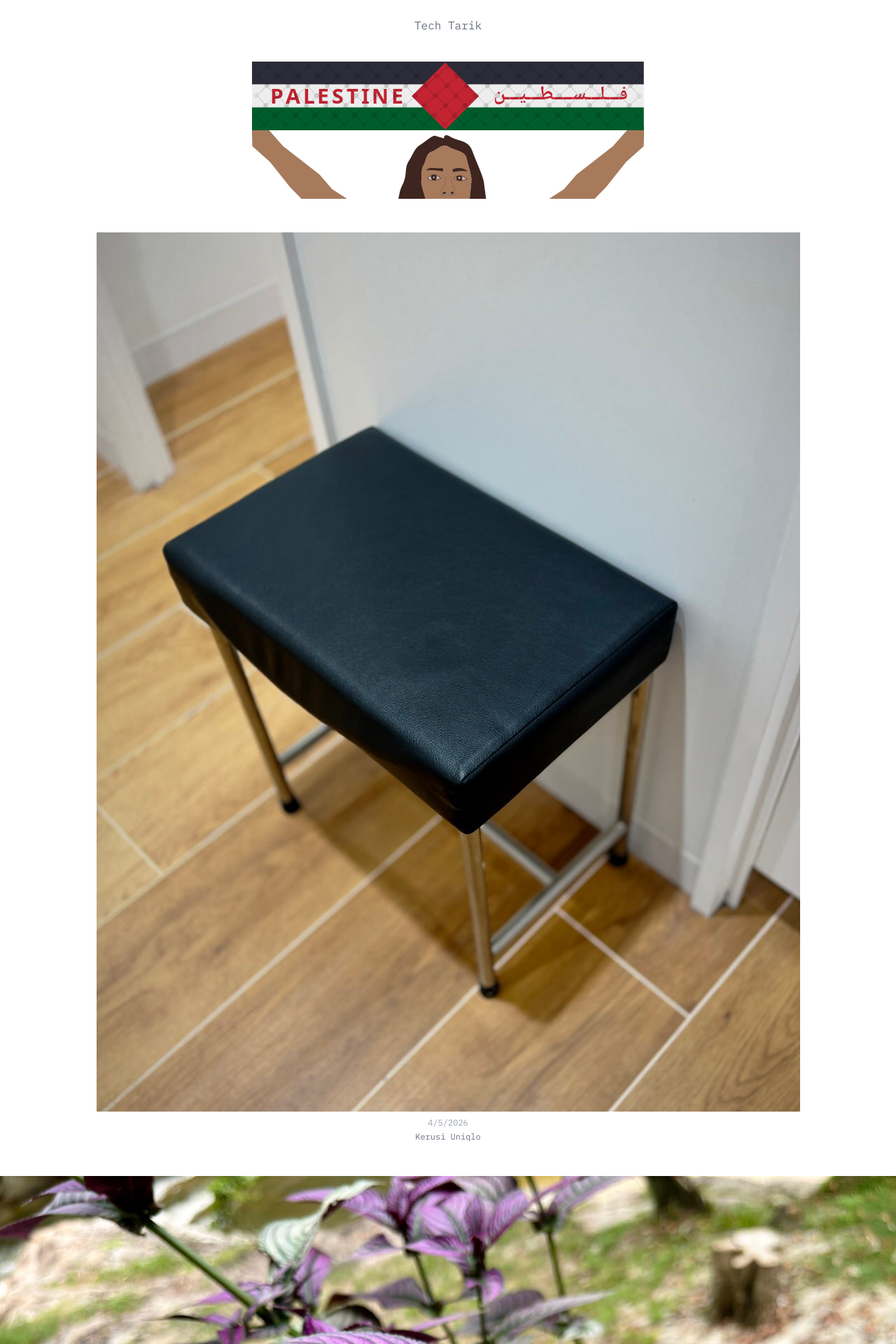
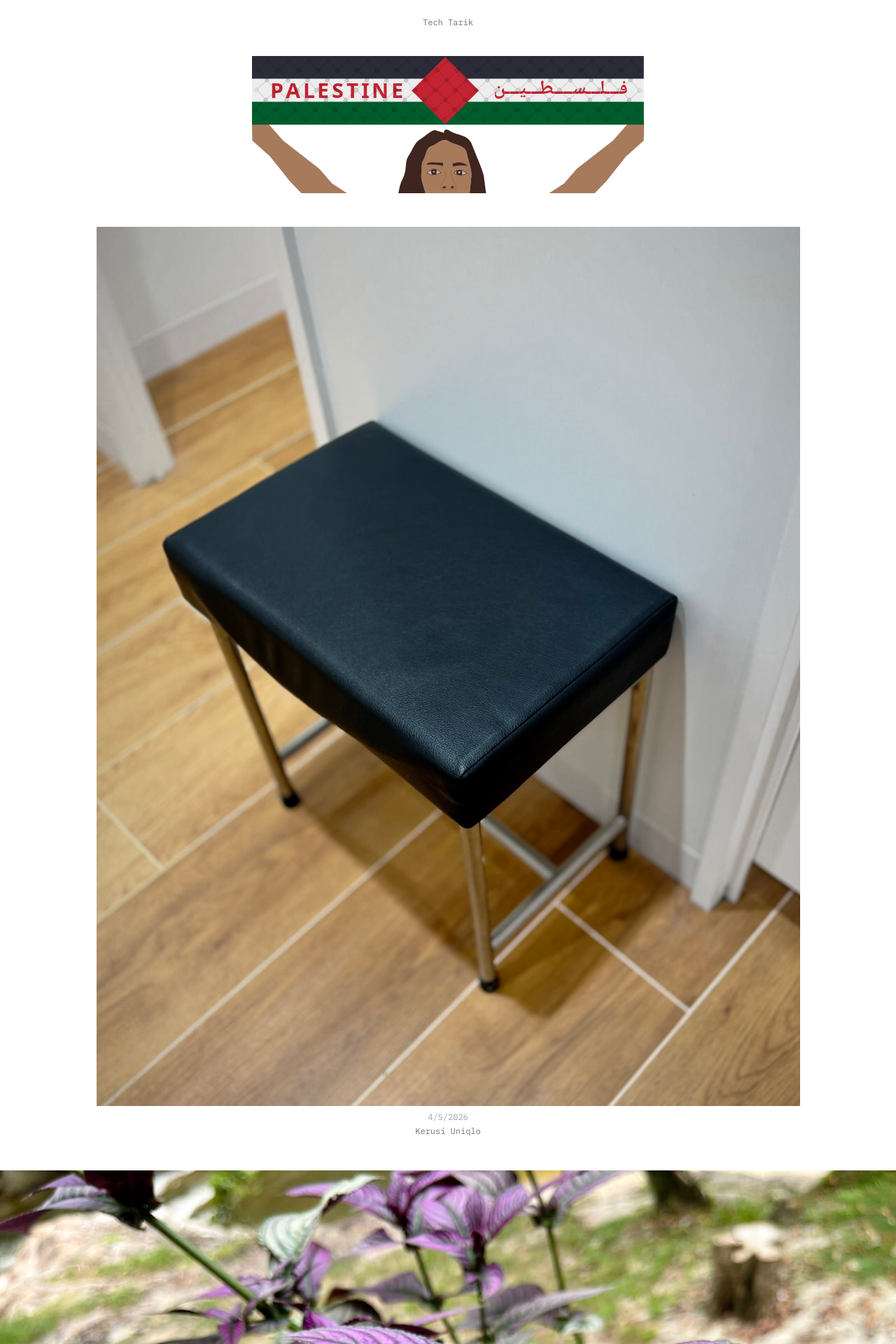
Before and after one commit to opensos/tehtarik, a Jekyll site: the page built from index.html, in a window 1280 px wide. Shown: the top 1920 px of the page at 70% size. Built offline with Jekyll 4.4.1, drawn with Linux system fonts in a browser that asks for light colours.

Commit message:
Update index.html

```diff
--- a/index.html
+++ b/index.html
@@ -5,7 +5,7 @@ title: random photos
 
 <!-- Site title -->
 <div class="mt-6 text-center">
-  <p class="text-base text-gray-500">{{ site.title }}</p>
+  <p class="text-xs text-gray-500">{{ site.title }}</p>
 </div>
 
 <!-- Photo feed -->
```
